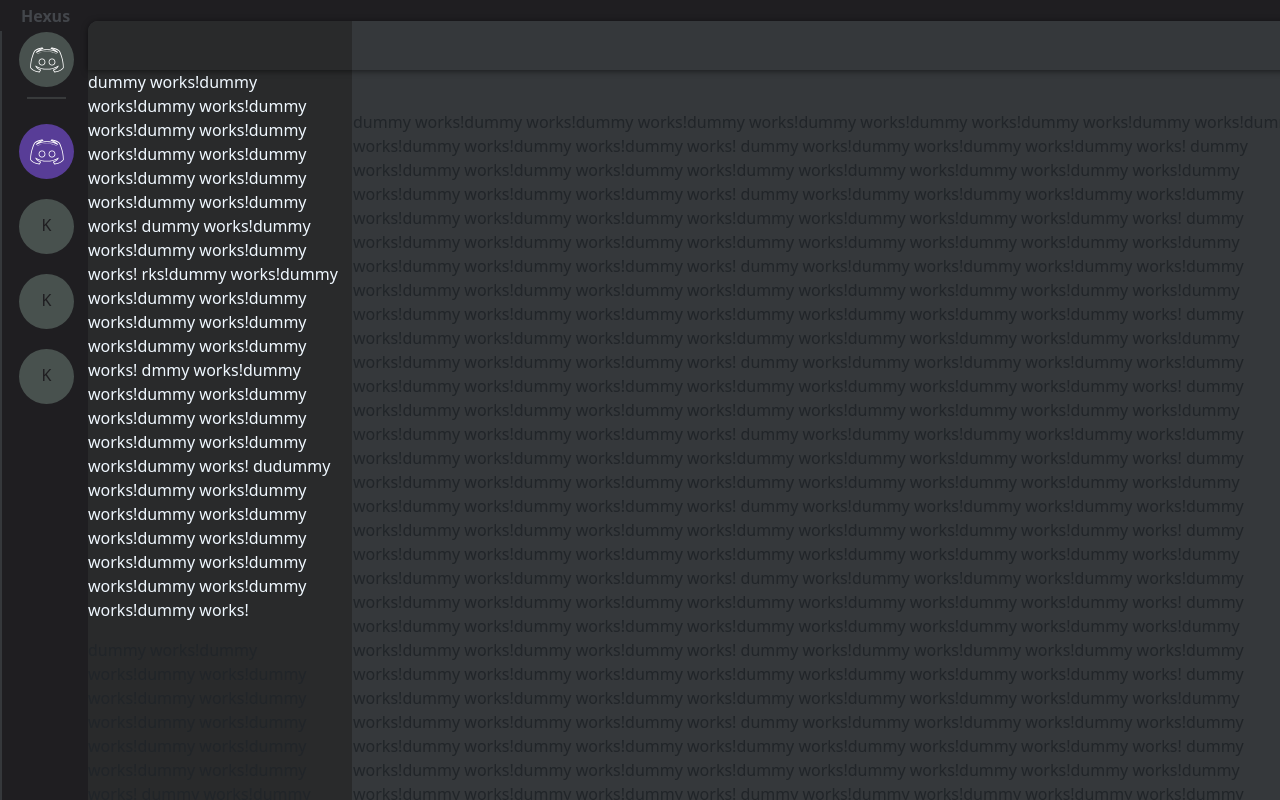
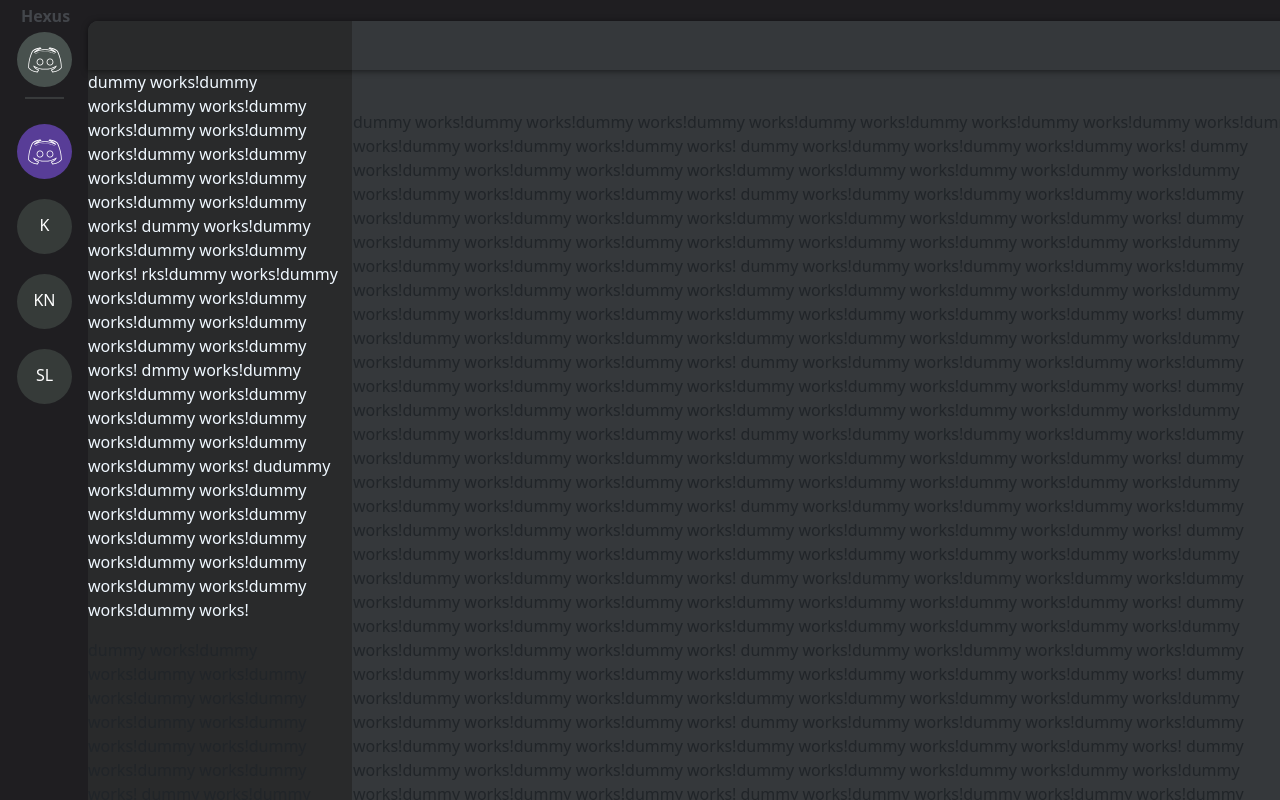
Before and after one commit to Kritartha1/HexusUI, an Angular app: page / in a window 1280 px wide. Built offline with nearby package versions, Linux system fonts and the light colour scheme.

Commit message:
casual dummy component change

```diff
--- a/src/app/features/dummy/dummy.component.html
+++ b/src/app/features/dummy/dummy.component.html
@@ -21,9 +21,9 @@ border-top-left-radius: 10px;">
 <div class="col row col-md-auto col-lg-auto col-sm-auto d-flex " style="overflow-x: hidden;"  >
 
     <div class="customScroll" style="
-    left: 2px;
+    left: 0px;
     top: 30px;
-    width: 86px;
+    width: 88px;
     background: #1f1e21;
     position: fixed;
     height: 100vh;
@@ -56,8 +56,8 @@ border-top-left-radius: 10px;">
         </svg></div>
 
         <div style="height: 55px;width: 55px;
-        background-color: #48514e;
-        color: #1f1e21;
+        background-color: #363b39;
+        color: white;
         margin-top: 20px;
         margin-inline: 5px;
         padding-top: 14px;
@@ -67,25 +67,25 @@ K
         </div>
 
         <div style="height: 55px;width: 55px;
-        background-color: #48514e;
-        color: #1f1e21;
+        background-color: #363b39;
+        color: white;
         margin-top: 20px;
         margin-inline: 5px;
         padding-top: 14px;
     text-align: center;
         border-radius: 55px;">
-K
+KN
         </div>
 
         <div style="height: 55px;width: 55px;
-        background-color: #48514e;
-        color: #1f1e21;
+        background-color: #363b39;
+        color: white;
         margin-top: 20px;
         margin-inline: 5px;
         padding-top: 14px;
     text-align: center;
         border-radius: 55px;">
-K
+SL
         </div>
 
 </div>
```
